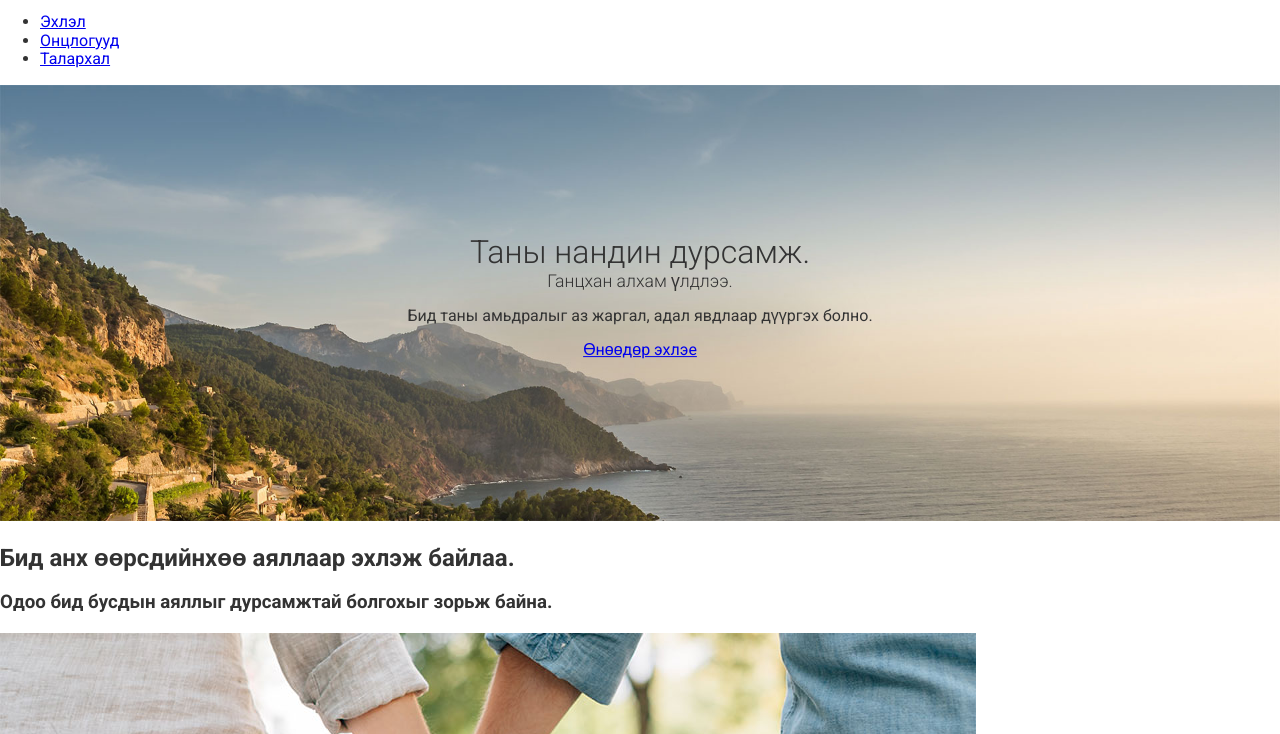
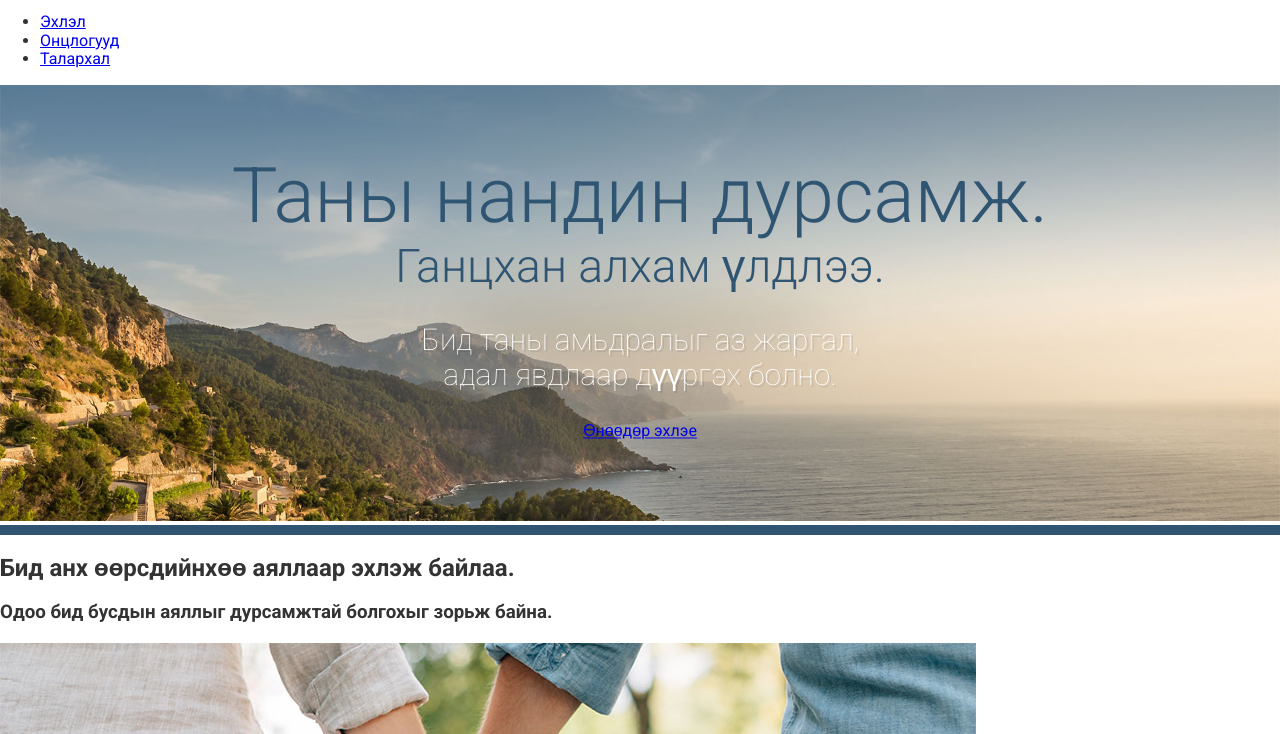
Before and after one commit to Tenkouu/travel, a website: page app/index.html in a window 1280 px wide. Shown: the part 66-800 px from the top of the page. Drawn offline with Linux system fonts and the light colour scheme.

Commit message:
Built large hero block.

```diff
--- a/app/assets/styles/modules/_large-hero.css
+++ b/app/assets/styles/modules/_large-hero.css
@@ -1,5 +1,10 @@
 .large-hero {
+    border-bottom: 10px solid #2f5572;
     position: relative;
+}
+
+.large-hero__image {
+    display: block;
 }
 
 .large-hero__text-content {
@@ -13,22 +18,24 @@
 
 .large-hero__title {
     font-weight: 300;
-    color: $mainBlue;
+    color: #2f5572;
     margin: 0;
-    font-size: 2rem;
-
-    @mixin atSmall {
     font-size: 4.8rem;
-    }
 }
 
 .large-hero__subtitle {
     font-weight: 300;
-    color: $mainBlue;
+    color: #2f5572;
     margin: 0;
-    font-size: 1.1rem;
+    font-size: 2.9rem;
+}
 
-    @mixin atSmall {
-    font-size: 2.9rem;
-    }
+.large-hero__description {
+    color: #fff;
+    font-size: 1.875rem;
+    font-weight: 100;
+    text-shadow: 2px 2px 0 rgba(0, 0, 0, 0.1);
+    max-width: 30rem;
+    margin-left: auto;
+    margin-right: auto;
 }
--- a/app/bundled.js
+++ b/app/bundled.js
@@ -127,7 +127,7 @@ eval("// Imports\nvar ___CSS_LOADER_API_IMPORT___ = __webpack_require__(/*! ../.
 /*! no static exports found */
 /***/ (function(module, exports, __webpack_require__) {
 
-eval("// Imports\nvar ___CSS_LOADER_API_IMPORT___ = __webpack_require__(/*! ../../../../node_modules/css-loader/dist/runtime/api.js */ \"./node_modules/css-loader/dist/runtime/api.js\");\nexports = ___CSS_LOADER_API_IMPORT___(false);\n// Module\nexports.push([module.i, \".large-hero {\\r\\n    position: relative;\\r\\n}\\r\\n\\r\\n.large-hero__text-content {\\r\\n    position: absolute;\\r\\n    top: 50%;\\r\\n    transform: translateY(-50%);\\r\\n    left: 0;\\r\\n    width: 100%;\\r\\n    text-align: center;\\r\\n}\\r\\n\\r\\n.large-hero__title {\\r\\n    font-weight: 300;\\r\\n    color: $mainBlue;\\r\\n    margin: 0;\\r\\n    font-size: 2rem;\\r\\n\\r\\n    @mixin atSmall {\\r\\n    font-size: 4.8rem;\\r\\n    }\\r\\n}\\r\\n\\r\\n.large-hero__subtitle {\\r\\n    font-weight: 300;\\r\\n    color: $mainBlue;\\r\\n    margin: 0;\\r\\n    font-size: 1.1rem;\\r\\n\\r\\n    @mixin atSmall {\\r\\n    font-size: 2.9rem;\\r\\n    }\\r\\n}\", \"\"]);\n// Exports\nmodule.exports = exports;\n\n\n//# sourceURL=webpack:///./app/assets/styles/modules/_large-hero.css?./node_modules/css-loader/dist/cjs.js");
+eval("// Imports\nvar ___CSS_LOADER_API_IMPORT___ = __webpack_require__(/*! ../../../../node_modules/css-loader/dist/runtime/api.js */ \"./node_modules/css-loader/dist/runtime/api.js\");\nexports = ___CSS_LOADER_API_IMPORT___(false);\n// Module\nexports.push([module.i, \".large-hero {\\r\\n    border-bottom: 10px solid #2f5572;\\r\\n    position: relative;\\r\\n}\\r\\n\\r\\n.large-hero__image {\\r\\n    display: block;\\r\\n}\\r\\n\\r\\n.large-hero__text-content {\\r\\n    position: absolute;\\r\\n    top: 50%;\\r\\n    transform: translateY(-50%);\\r\\n    left: 0;\\r\\n    width: 100%;\\r\\n    text-align: center;\\r\\n}\\r\\n\\r\\n.large-hero__title {\\r\\n    font-weight: 300;\\r\\n    color: #2f5572;\\r\\n    margin: 0;\\r\\n    font-size: 4.8rem;\\r\\n}\\r\\n\\r\\n.large-hero__subtitle {\\r\\n    font-weight: 300;\\r\\n    color: #2f5572;\\r\\n    margin: 0;\\r\\n    font-size: 2.9rem;\\r\\n}\\r\\n\\r\\n.large-hero__description {\\r\\n    color: #fff;\\r\\n    font-size: 1.875rem;\\r\\n    font-weight: 100;\\r\\n    text-shadow: 2px 2px 0 rgba(0, 0, 0, 0.1);\\r\\n    max-width: 30rem;\\r\\n    margin-left: auto;\\r\\n    margin-right: auto;\\r\\n}\", \"\"]);\n// Exports\nmodule.exports = exports;\n\n\n//# sourceURL=webpack:///./app/assets/styles/modules/_large-hero.css?./node_modules/css-loader/dist/cjs.js");
 
 /***/ }),
 
--- a/app/index.html
+++ b/app/index.html
@@ -25,7 +25,7 @@
       <div class="large-hero__text-content">
         <h1 class="large-hero__title">Таны нандин дурсамж.</h1>
         <h2 class="large-hero__subtitle">Ганцхан алхам үлдлээ.</h2>
-        <p>Бид таны амьдралыг аз жаргал, адал явдлаар дүүргэх болно.</p>
+        <p class="large-hero__description">Бид таны амьдралыг аз жаргал, адал явдлаар дүүргэх болно.</p>
         <p><a href="#">Өнөөдөр эхлэе</a></p>
       </div>
     </div>
--- a/package.json
+++ b/package.json
@@ -8,7 +8,9 @@
     "test": "echo \"Error: no test specified\" && exit 1"
   },
   "dependencies": {
+    "dart-sass": "^1.25.0",
     "lodash": "^4.17.15",
+    "node-sass": "npm:dart-sass@^1.25.0",
     "normalize.css": "^8.0.1"
   },
   "devDependencies": {
```
Also changed, not shown: 1 other file.
